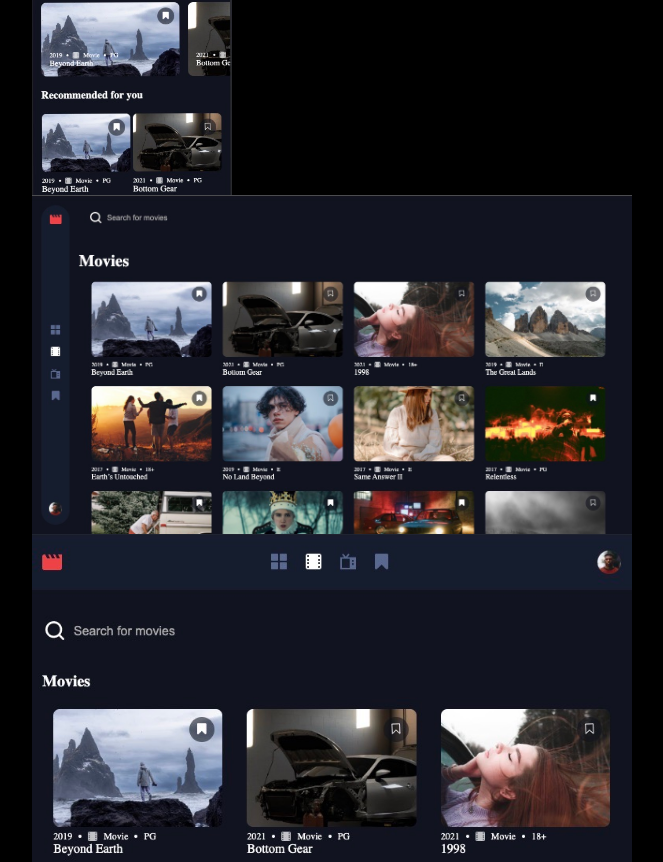
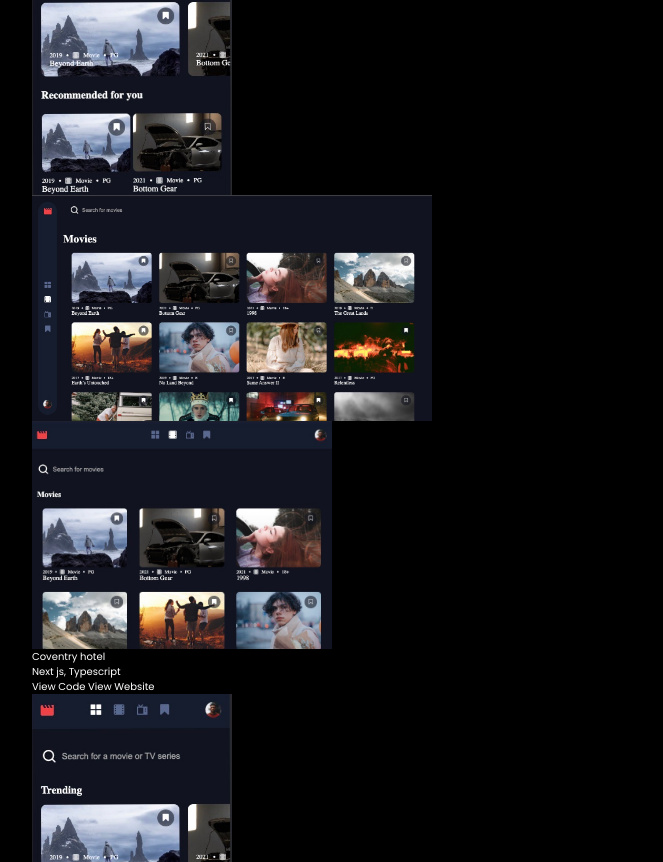
Before and after one commit to Davetech101/portfolio, a Next.js app: page /portfolio in a window 1280 px wide. Shown: the part 358-1220 px from the top of the page, without its empty margins (118-781 px from the left). Built offline with nearby package versions, Linux system fonts and the light colour scheme; a web font is replaced by a local one.

Commit message:
projects

```diff
--- a/components/Projects.jsx
+++ b/components/Projects.jsx
@@ -2,7 +2,6 @@ import StyledProjects from "@/styles/styledcomponents/StyledProjects";
 import Link from "next/link";
 import Typewriter from "typewriter-effect";
 import Image from "next/image";
-
 
 const Projects = () => {
   const projects = [
@@ -78,6 +77,7 @@ const Projects = () => {
       <div className="projects">
         {projects.map((project) => (
           <div className="project" key={project.id}>
+            <div className="images">
               <Image
                 src={project.mobile}
                 alt="Picture of the author"
@@ -88,17 +88,18 @@ const Projects = () => {
               <Image
                 src={project.tablet}
                 alt="Picture of the author"
-              width={600}
+                width={400}
                 height={100}
                 className="img2"
               />
               <Image
                 src={project.desktop}
                 alt="Picture of the author"
-              width={600}
+                width={300}
                 height={100}
                 className="img3"
               />
+            </div>
 
             <div className="typography">
               <h3>{project.name}</h3>
```
Lines whose indentation alone changed are shown as unchanged.
